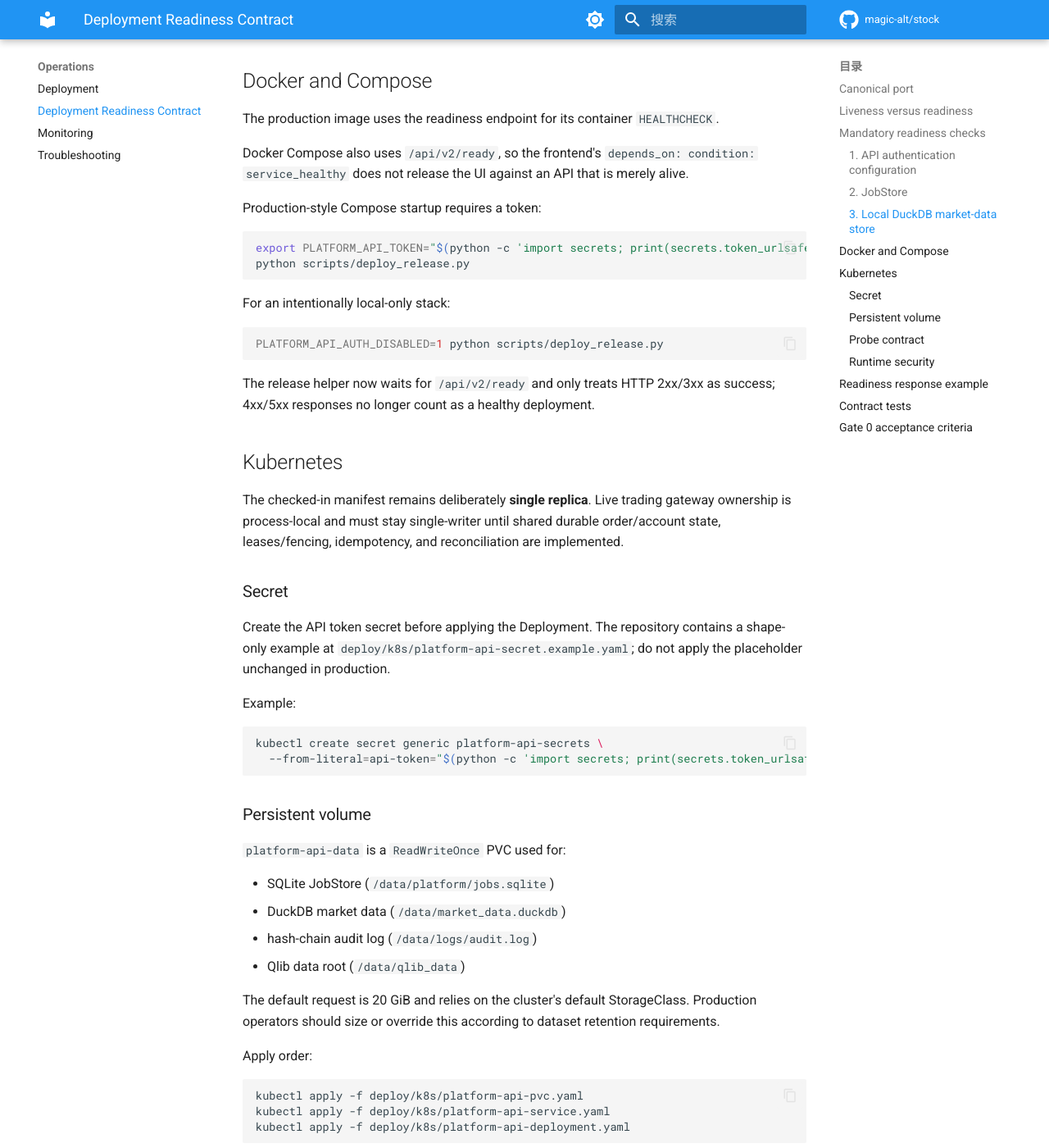
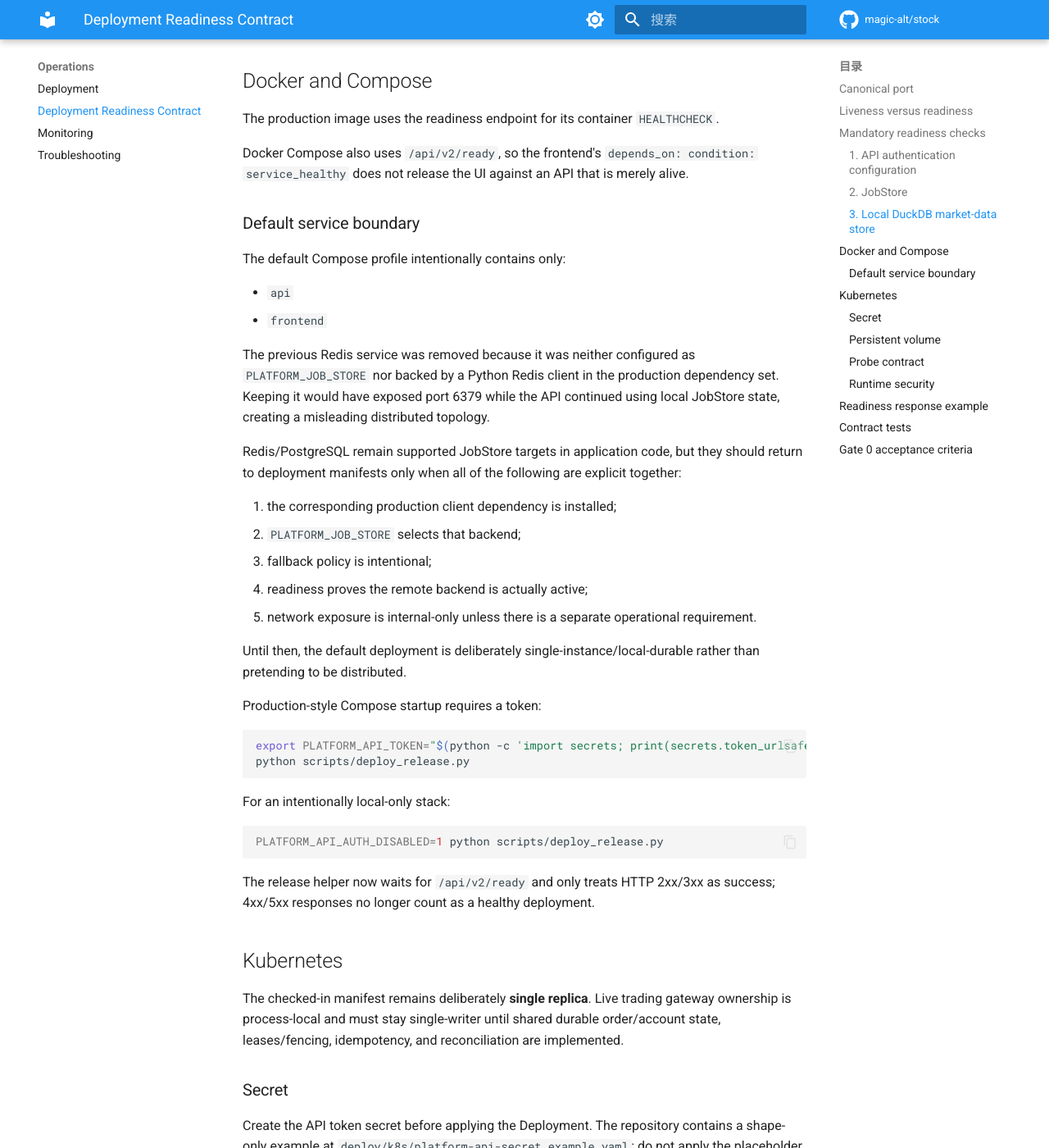
Before and after one commit to magic-alt/stock, an MkDocs documentation site: the page built from docs/DEPLOYMENT_READINESS.md, in a window 1280 px wide and 1400 px high, scrolled down 1816 px. Shown: the whole window at 82% size. Built offline with MkDocs 1.6.1 and Material for MkDocs 9.7.7, drawn with Linux system fonts in a browser that asks for light colours; comment, search, counter and statistics services are not loaded; the version menu is left out; some of the changed text lies outside the part shown.

Commit message:
docs(deploy): record Redis default-profile decision

```diff
--- a/docs/DEPLOYMENT_READINESS.md
+++ b/docs/DEPLOYMENT_READINESS.md
@@ -57,6 +57,25 @@ Startup initialization must have succeeded, and readiness performs an active Duc
 The production image uses the readiness endpoint for its container `HEALTHCHECK`.
 
 Docker Compose also uses `/api/v2/ready`, so the frontend's `depends_on: condition: service_healthy` does not release the UI against an API that is merely alive.
+
+### Default service boundary
+
+The default Compose profile intentionally contains only:
+
+- `api`
+- `frontend`
+
+The previous Redis service was removed because it was neither configured as `PLATFORM_JOB_STORE` nor backed by a Python Redis client in the production dependency set. Keeping it would have exposed port 6379 while the API continued using local JobStore state, creating a misleading distributed topology.
+
+Redis/PostgreSQL remain supported JobStore targets in application code, but they should return to deployment manifests only when all of the following are explicit together:
+
+1. the corresponding production client dependency is installed;
+2. `PLATFORM_JOB_STORE` selects that backend;
+3. fallback policy is intentional;
+4. readiness proves the remote backend is actually active;
+5. network exposure is internal-only unless there is a separate operational requirement.
+
+Until then, the default deployment is deliberately single-instance/local-durable rather than pretending to be distributed.
 
 Production-style Compose startup requires a token:
 
@@ -169,6 +188,7 @@ The actual response includes additional non-secret metadata such as backend type
 - Redis/PostgreSQL fallback is not production-ready;
 - OpenAPI exposes anonymous `/live` and `/ready` operations;
 - Dockerfile, Compose, Render, K8s Deployment/Service/PVC/Secret example all agree on the deployment contract;
+- the default Compose profile contains only API + frontend and does not reintroduce unwired Redis;
 - Kubernetes probes, resources, security context, and persistent-volume wiring remain present;
 - the release helper waits for real readiness.
 
@@ -181,4 +201,5 @@ PR 2 is complete when:
 3. readiness fails on mandatory dependency/configuration failure;
 4. Docker/Compose/Render gate on readiness;
 5. Kubernetes has liveness/readiness probes, resource bounds, non-root security context, secret-backed API token, and persistent runtime storage;
-6. deployment contract tests and the repository CI/CD pipeline pass.
+6. Redis is either actually wired as the selected JobStore or absent from the default deployment profile;
+7. deployment contract tests and the repository CI/CD pipeline pass.
```
